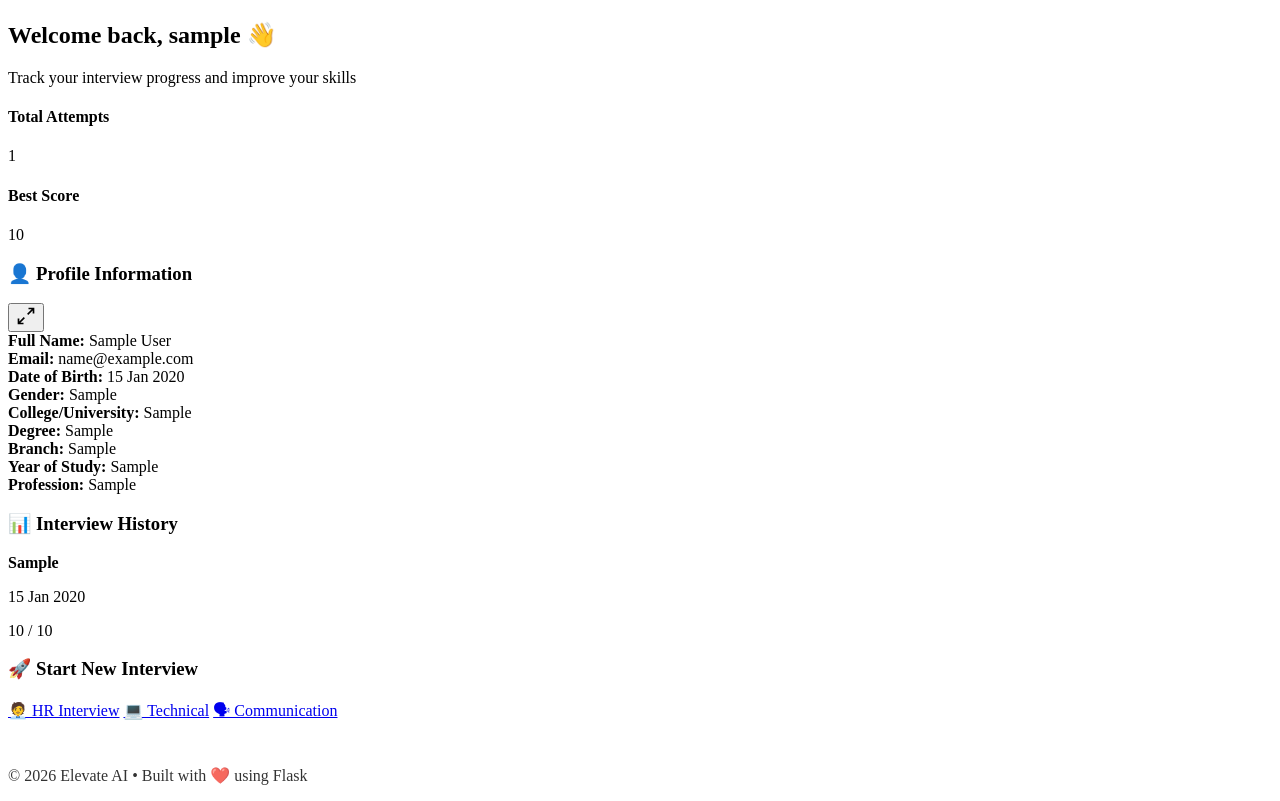
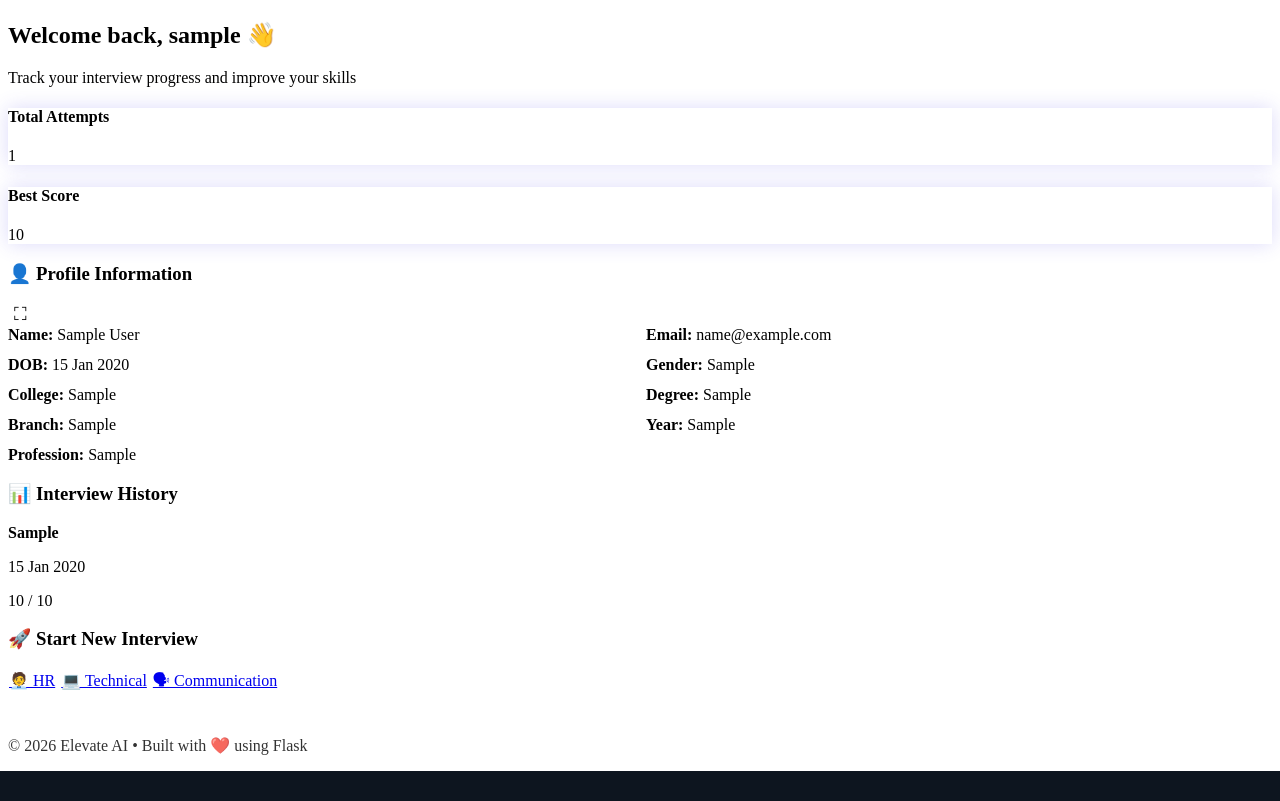
Before and after one commit to Suhas-H-N/ElevateAI, a Flask app: page /dashboard in a window 1280 px wide; the page is wider, and only the part inside the window is pictured. Shown: the part 1075-1876 px from the top of that part. After the commit the page ends 1846 px from the top of that part, so only its background shows below. Run offline with Flask 3, Linux system fonts and the light colour scheme; the visitor is signed in with stand-in values (Sample User, id 1); tables that the repository leaves empty hold one stand-in row (values such as "Sample post").

Commit message:
Upgraded dashboard with premium UI, animations, and glass effects

```diff
--- a/static/style.css
+++ b/static/style.css
@@ -135,3 +135,37 @@ select:focus {
 .logo-link:hover .logo-img {
     transform: rotate(8deg) scale(1.1);
 }
+
+/* ===== DASHBOARD PREMIUM ===== */
+
+.glow {
+    box-shadow: 0 0 20px rgba(79, 70, 229, 0.2);
+}
+
+.hover-card:hover {
+    transform: translateY(-3px);
+    transition: 0.3s;
+}
+
+.grid-2 {
+    display: grid;
+    grid-template-columns: 1fr 1fr;
+    gap: 12px;
+}
+
+.glass-btn {
+    background: rgba(255,255,255,0.2);
+    backdrop-filter: blur(10px);
+    border: 1px solid rgba(255,255,255,0.3);
+}
+
+.glass-btn:hover {
+    background: rgba(79, 70, 229, 0.7);
+}
+
+.fullscreen-btn {
+    background: none;
+    border: none;
+    font-size: 18px;
+    cursor: pointer;
+}
--- a/templates/dashboard.html
+++ b/templates/dashboard.html
@@ -12,77 +12,42 @@
         <p class="subtitle">Track your interview progress and improve your skills</p>
     </div>
 
-    <!-- ===== STATS CARDS ===== -->
+    <!-- ===== STATS ===== -->
     <div class="stats-grid">
 
-        <div class="card stat-card">
+        <div class="card stat-card glow">
             <h4>Total Attempts</h4>
             <p class="stat-number">{{ total_attempts }}</p>
         </div>
 
-        <div class="card stat-card">
+        <div class="card stat-card glow">
             <h4>Best Score</h4>
             <p class="stat-number">{{ best_score }}</p>
         </div>
 
     </div>
 
-    <!-- ===== PROFILE INFO ===== -->
+    <!-- ===== PROFILE ===== -->
     {% if user.name %}
     <div class="card profile-card">
+
         <div class="card-header">
             <h3>👤 Profile Information</h3>
-            <button class="fullscreen-btn" onclick="toggleFullscreen()" title="Fullscreen">
-                <svg width="20" height="20" viewBox="0 0 24 24" fill="none" stroke="currentColor" stroke-width="2">
-                    <path d="M15 3h6v6M9 21H3v-6M21 3l-7 7M3 21l7-7"/>
-                </svg>
-            </button>
+            <button class="fullscreen-btn" onclick="toggleFullscreen()">⛶</button>
         </div>
-        <div class="profile-info">
-            <div class="info-item">
-                <strong>Full Name:</strong> {{ user.name }}
+
+        <div class="profile-info grid-2">
+            <div class="info-item"><strong>Name:</strong> {{ user.name }}</div>
+            {% if user.email %}<div class="info-item"><strong>Email:</strong> {{ user.email }}</div>{% endif %}
+            {% if user.dob %}<div class="info-item"><strong>DOB:</strong> {{ user.dob.strftime('%d %b %Y') }}</div>{% endif %}
+            {% if user.gender %}<div class="info-item"><strong>Gender:</strong> {{ user.gender }}</div>{% endif %}
+            {% if user.college %}<div class="info-item"><strong>College:</strong> {{ user.college }}</div>{% endif %}
+            {% if user.degree %}<div class="info-item"><strong>Degree:</strong> {{ user.degree }}</div>{% endif %}
+            {% if user.branch %}<div class="info-item"><strong>Branch:</strong> {{ user.branch }}</div>{% endif %}
+            {% if user.year_of_study %}<div class="info-item"><strong>Year:</strong> {{ user.year_of_study }}</div>{% endif %}
+            {% if user.profession %}<div class="info-item"><strong>Profession:</strong> {{ user.profession }}</div>{% endif %}
         </div>
-            {% if user.email %}
-            <div class="info-item">
-                <strong>Email:</strong> {{ user.email }}
-            </div>
-            {% endif %}
-            {% if user.dob %}
-            <div class="info-item">
-                <strong>Date of Birth:</strong> {{ user.dob.strftime('%d %b %Y') }}
-            </div>
-            {% endif %}
-            {% if user.gender %}
-            <div class="info-item">
-                <strong>Gender:</strong> {{ user.gender }}
-            </div>
-            {% endif %}
-            {% if user.college %}
-            <div class="info-item">
-                <strong>College/University:</strong> {{ user.college }}
-            </div>
-            {% endif %}
-            {% if user.degree %}
-            <div class="info-item">
-                <strong>Degree:</strong> {{ user.degree }}
-            </div>
-            {% endif %}
-            {% if user.branch %}
-            <div class="info-item">
-                <strong>Branch:</strong> {{ user.branch }}
-            </div>
-            {% endif %}
-            {% if user.year_of_study %}
-            <div class="info-item">
-                <strong>Year of Study:</strong> {{ user.year_of_study }}
-            </div>
-            {% endif %}
-            {% if user.profession %}
-            <div class="info-item">
-                <strong>Profession:</strong> {{ user.profession }}
-            </div>
-            {% endif %}
-        </div>
+
     </div>
     {% endif %}
 
@@ -93,7 +58,7 @@
         {% if results %}
         <div class="score-list">
             {% for r in results %}
-                    <div class="score-item">
+            <div class="score-item hover-card">
                 <div>
                     <strong>{{ r.category | capitalize }}</strong>
                     <p class="date">{{ r.date.strftime('%d %b %Y') }}</p>
@@ -106,21 +71,32 @@
             {% endfor %}
         </div>
         {% else %}
-            <p class="empty-text">No interview attempts yet. Start one below 👇</p>
+        <p class="empty-text">No attempts yet. Start below 👇</p>
         {% endif %}
     </div>
 
-    <!-- ===== INTERVIEW TYPES ===== -->
+    <!-- ===== INTERVIEW ===== -->
     <div class="card">
         <h3>🚀 Start New Interview</h3>
 
         <div class="interview-grid">
-            <a href="/mode?category=hr" class="interview-btn">🧑‍💼 HR Interview</a>
-            <a href="/mode?category=technical" class="interview-btn">💻 Technical</a>
-            <a href="/mode?category=communication" class="interview-btn">🗣 Communication</a>
+            <a href="/mode?category=hr" class="interview-btn glass-btn">🧑‍💼 HR</a>
+            <a href="/mode?category=technical" class="interview-btn glass-btn">💻 Technical</a>
+            <a href="/mode?category=communication" class="interview-btn glass-btn">🗣 Communication</a>
         </div>
     </div>
 
 </div>
 
+<!-- ===== FULLSCREEN SCRIPT ===== -->
+<script>
+function toggleFullscreen() {
+    if (!document.fullscreenElement) {
+        document.documentElement.requestFullscreen();
+    } else {
+        document.exitFullscreen();
+    }
+}
+</script>
+
 {% endblock %}
```
Lines whose indentation alone changed are shown as unchanged.
